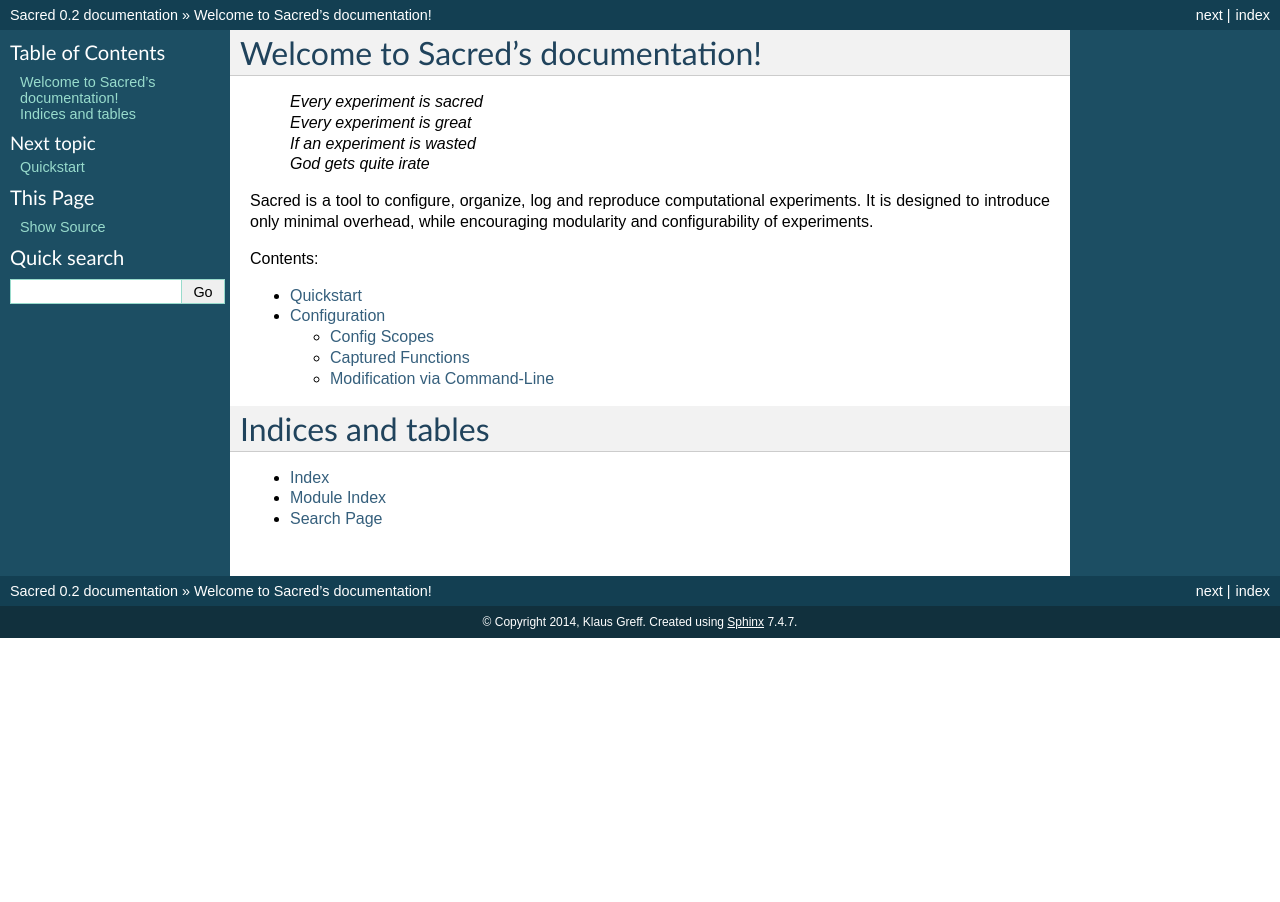
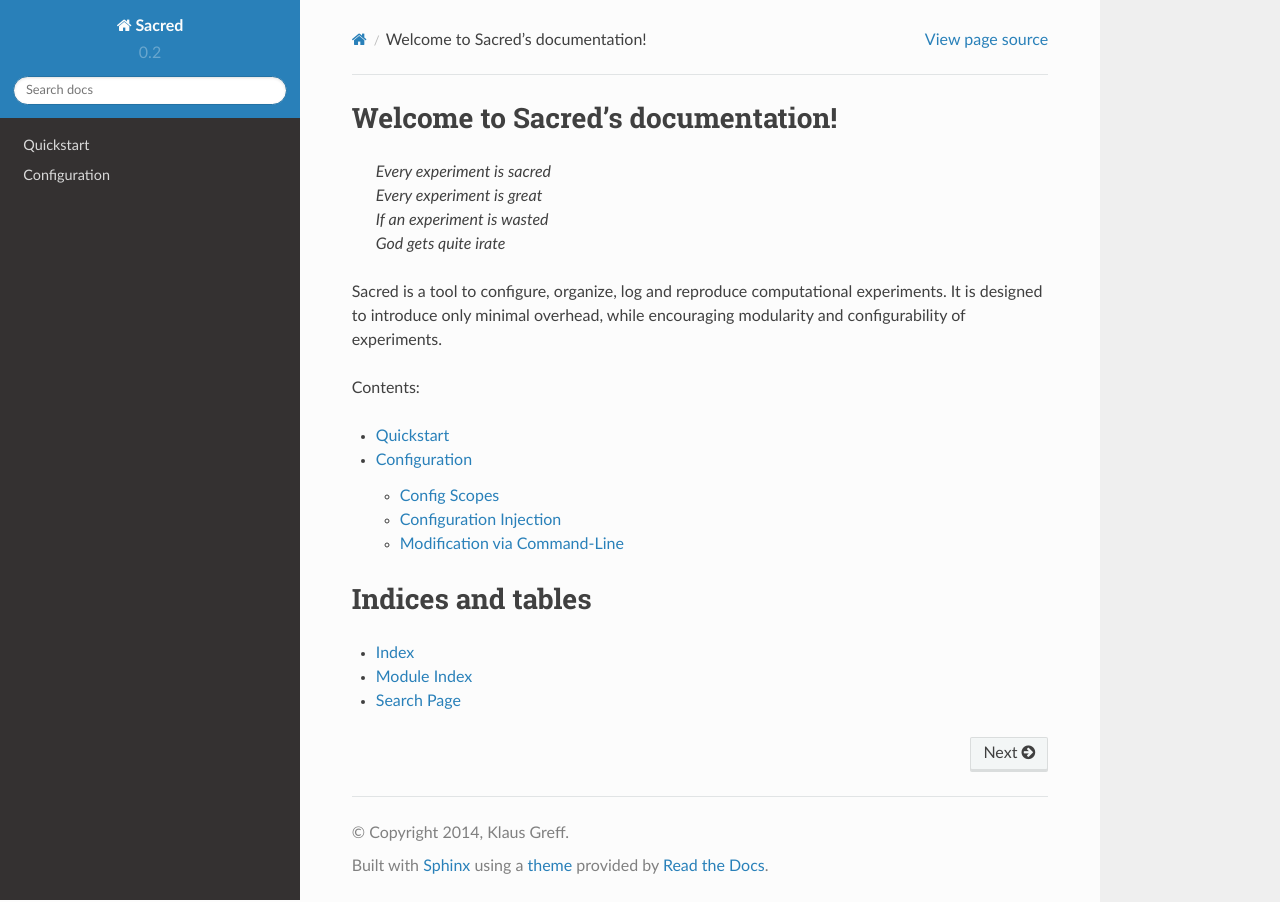
Before and after one commit to IDSIA/sacred, a Sphinx documentation site: the page built from docs/index.rst, in a window 1280 px wide. Built offline with Sphinx 7.4.7 and the Read the Docs theme 2.0.0, drawn with Linux system fonts in a browser that asks for light colours; some of the changed lines change nothing that is shown.

Commit message:
more documentation

```diff
--- a/docs/conf.py
+++ b/docs/conf.py
@@ -98,9 +98,19 @@
 
 # -- Options for HTML output ----------------------------------------------
 
-# The theme to use for HTML and HTML Help pages.  See the documentation for
-# a list of builtin themes.
-html_theme = 'default'
+# on_rtd is whether we are on readthedocs.org
+import os
+on_rtd = os.environ.get('READTHEDOCS', None) == 'True'
+
+if not on_rtd:  # only import and set the theme if we're building docs locally
+    try:
+        import sphinx_rtd_theme
+        html_theme = 'sphinx_rtd_theme'
+        html_theme_path = [sphinx_rtd_theme.get_html_theme_path()]
+    except ImportError:
+        html_theme = 'default'
+# otherwise, readthedocs.org uses their theme by default, so no need to specify it
+
 
 # Theme options are theme-specific and customize the look and feel of a theme
 # further.  For a list of options available for each theme, see the
--- a/docs/configuration.rst
+++ b/docs/configuration.rst
@@ -95,12 +95,80 @@
 
 Multiple Config Scopes
 ----------------------
-You can have multiple
+You can have multiple Config Scopes attached to the same experiment or module.
+This is especially useful for overriding module default values (more to that
+later). They will be executed in order of declaration. If you want to access
+values from a previous scope you have to declare them as parameters to your
+function:
+
+.. code-block:: python
+
+    ex = Experiment('multiple_configs_demo')
+
+    @ex.config
+    def my_config1():
+        a = 10
+        b = 'test'
+
+    @ex.config
+    def my_config2(a):  # notice the parameter a here
+        c = a * 2       # we can use a because we declared it
+        a = -1          # we can also change a value
+        #d = b + '2'    # error: no access to b
+
+As you'd expect this will result in the configuration
+``{'a': -1, 'b': 'test', 'c': 20}``.
+
+Configuration Injection
+=======================
+Once you've set up your configuration, the next step is to use those values in
+the code of the experiment. In order to get the values there ``sacred`` uses a
+method called *dependency injection* for configuration values. This means that
+it will automatically fill in the missing parameters of all
+*captured functions* with configuration values:
+
+.. code-block:: python
+
+    ex = Experiment('captured_func_demo')
+
+    @ex.config
+    def my_config1():
+        a = 10
+        b = 'test'
+
+    @ex.automain
+    def my_main(a, b):
+        print("a =", a)
+        print("b =", b)
+
 
 Captured Functions
-==================
+------------------
 
-pass
+  - explain ``@ex.capture``
+  - ``@ex.main``, ``@ex.automain``, and ``@ex.command`` are also captured functions
+
+Priority
+--------
+
+  1. explicitly passed arguments (both positional and keyword)
+  2. configuration values
+  3. default values
+
+You still get errors for
+
+  - missing values
+  - unexpected keyword arguments
+  - too many positional arguments
+
+Special Values
+--------------
+These might change, and are not well documented yet:
+
+  - ``seed`` : a seed that is different for every invocation (-> Controlling Randomness)
+  - ``rnd`` : a random state seeded with ``seed``
+  - ``log`` : a logger for that function
+  - ``run`` : the run object for the current run
 
 Modification via Command-Line
 =============================
```
